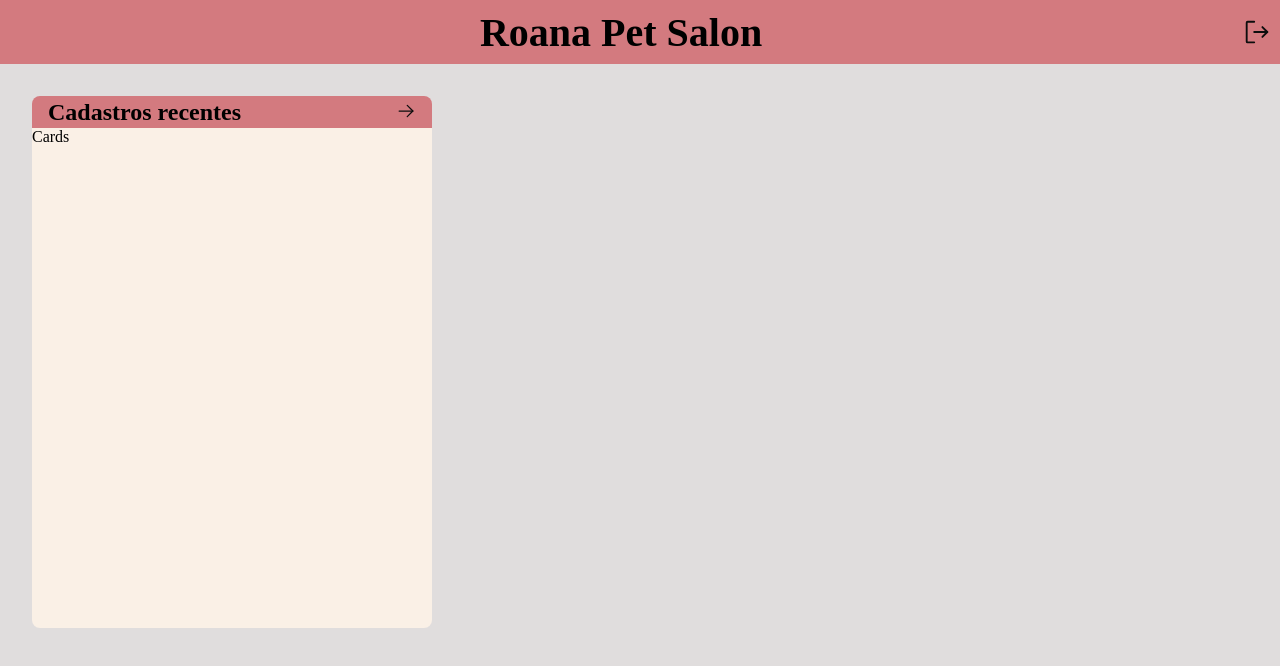
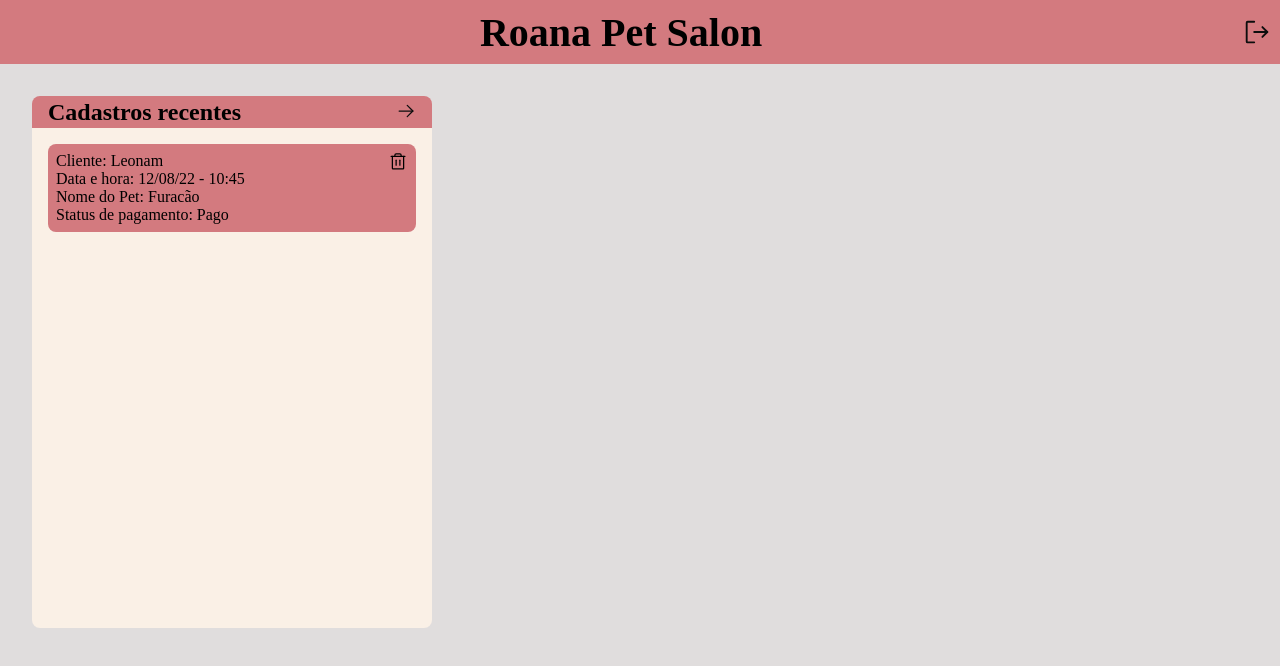
Before and after one commit to LeonamJop/petSalon, a React (Vite) app: page /home in a window 1280 px wide. Shown: the top 666 px of the page. Built offline with nearby package versions, Linux system fonts and the light colour scheme; a web font is replaced by a local one.

Commit message:
Criação do component Card

```diff
--- a/src/Pages/Home/index.tsx
+++ b/src/Pages/Home/index.tsx
@@ -1,6 +1,6 @@
 import styles from './styles.module.css';
 import { Header } from "../../components/Header";
-import { Cadastres } from '../../components/Cadastres';
+import { Cadastres } from '../../components/Cadastre';
 
 export function Home() {
     return (
--- a/src/components/Cadastres/index.tsx
+++ b/src/components/Cadastre/index.tsx
@@ -1,5 +1,6 @@
 import styles from './styles.module.css';
 import { ArrowRight } from "phosphor-react";
+import { Card } from '../Card';
 
 export function Cadastres() {
     return (
@@ -8,12 +9,12 @@ export function Cadastres() {
                 <div>
                     <h2>Cadastros recentes</h2>
                 </div>
-                <button title='Tela de cadastro'>
+                <button title='Ir para os cadastros'>
                     <ArrowRight size={20} />
                 </button>
             </div>
             <div className={styles.cardsCadastres}>
-                Cards
+                <Card/>
             </div>
         </div>
     )
--- a/src/components/Cadastres/styles.module.css
+++ b/src/components/Cadastre/styles.module.css
@@ -38,6 +38,7 @@
 .cardsCadastres {
     width: 100%;
     height: 31.25rem;
+    padding: 0.5rem;
     background: var(--white-300);
     border-radius: 0 0 0.5rem 0.5rem;
 }
--- /dev/null
+++ b/src/components/Card/index.tsx
@@ -0,0 +1,21 @@
+import styles from './styles.module.css';
+import { Trash } from "phosphor-react";
+
+export function Card() {
+    return (
+        <div className={styles.cards}>
+            <div className={styles.content}>
+                <p>Cliente: Leonam</p>
+                <p>Data e hora: 12/08/22 - 10:45</p>
+                <p>Nome do Pet: Furacão</p>
+                <p>Status de pagamento: Pago</p>
+            </div>
+            <button
+                className={styles.deleteCard}
+                title="Deletar cadastro"
+            >
+                <Trash size={20} />
+            </button>
+        </div>
+    )
+}
--- /dev/null
+++ b/src/components/Card/styles.module.css
@@ -0,0 +1,35 @@
+.cards{
+    margin: 0.5rem;
+    padding: 0.5rem;
+    border-radius: 0.5rem;
+    background: var(--pink-300);
+    display: flex;
+    flex-direction: row;
+    justify-content: space-between;
+}
+
+.content {
+    background: var(--pink-300);
+    flex: 1;
+}
+
+.content p{
+    background: transparent;
+}
+
+.deleteCard {
+    height: 1.563rem;
+    display: flex;
+    justify-content: center;
+    border: none;
+    background: transparent;
+}
+
+.deleteCard:hover{
+    cursor: pointer;
+
+}
+
+.deleteCard svg {
+    background: transparent;
+}
```
